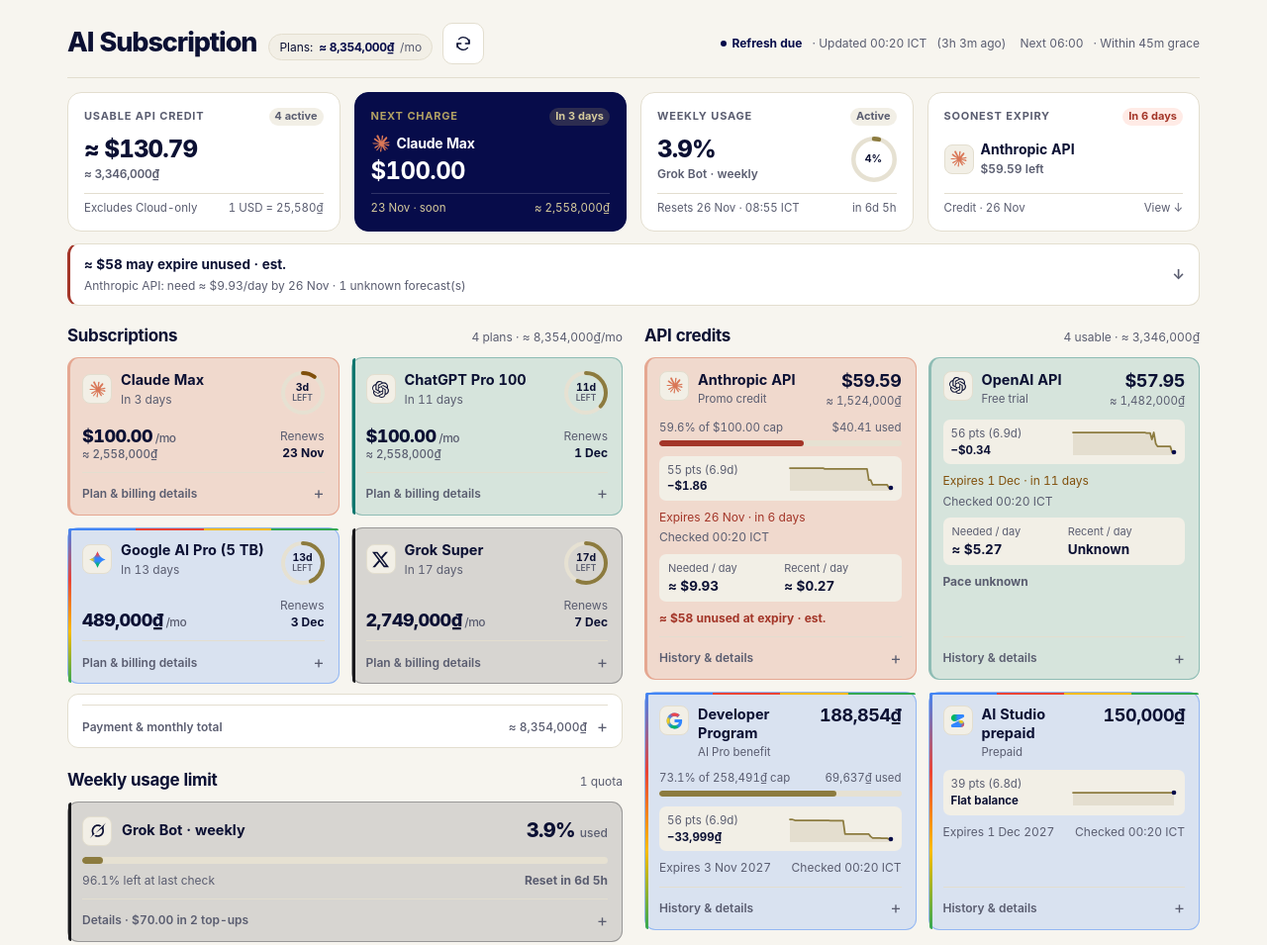
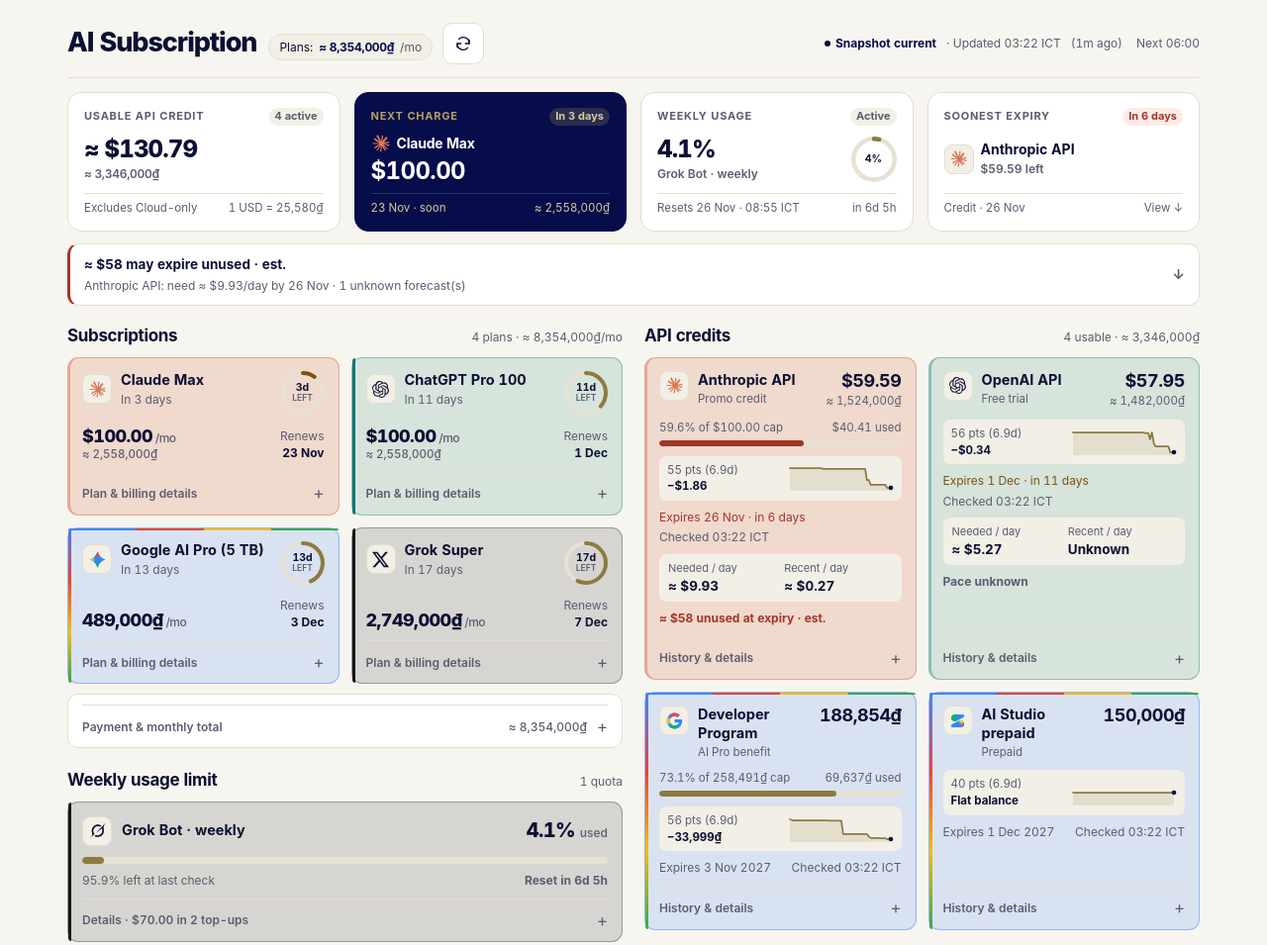
Before and after one commit to hoangtuan3484/goi-ai-4fa7038c, a plain HTML site: page app.html in a window 1280 px wide. Shown: the top 955 px of the page at 99% size. Drawn offline with Linux system fonts and the light colour scheme.

Commit message:
Data refresh 2026-11-20 03:22 ICT

```diff
--- a/app.html
+++ b/app.html
@@ -1019,7 +1019,7 @@ summary::-webkit-details-marker { display: none; }
 <noscript><p class="shell">JavaScript is required to calculate this dashboard.</p></noscript>
 
 <script>var DATA = /* DATA:START */ {
- "updatedAt": "2026-11-20T00:20:00+07:00",
+ "updatedAt": "2026-11-20T03:22:00+07:00",
  "timezone": {
   "offsetHours": 7,
   "label": "ICT"
@@ -1151,12 +1151,8 @@ summary::-webkit-details-marker { display: none; }
     "No refill info yet (Max usually grants $100/mo)"
    ],
    "source": "platform.claude.com billing",
-   "checkedAt": "2026-11-20T00:20:00+07:00",
+   "checkedAt": "2026-11-20T03:22:00+07:00",
    "history": [
-    {
-     "at": "2026-11-13T03:10:00+07:00",
-     "left": 61.45
-    },
     {
      "at": "2026-11-13T06:20:00+07:00",
      "left": 61.45
@@ -1367,6 +1363,10 @@ summary::-webkit-details-marker { display: none; }
     },
     {
      "at": "2026-11-19T21:20:00+07:00",
+     "left": 59.59
+    },
+    {
+     "at": "2026-11-20T00:20:00+07:00",
      "left": 59.59
     }
    ]
@@ -1386,12 +1386,8 @@ summary::-webkit-details-marker { display: none; }
     "Linked to ChatGPT subscription (Personal account)"
    ],
    "source": "platform.openai.com billing",
-   "checkedAt": "2026-11-20T00:20:00+07:00",
+   "checkedAt": "2026-11-20T03:22:00+07:00",
    "history": [
-    {
-     "at": "2026-11-13T03:10:00+07:00",
-     "left": 58.29
-    },
     {
      "at": "2026-11-13T06:20:00+07:00",
      "left": 58.29
@@ -1606,6 +1602,10 @@ summary::-webkit-details-marker { display: none; }
     },
     {
      "at": "2026-11-19T21:20:00+07:00",
+     "left": 57.95
+    },
+    {
+     "at": "2026-11-20T00:20:00+07:00",
      "left": 57.95
     }
    ]
@@ -1623,11 +1623,11 @@ summary::-webkit-details-marker { display: none; }
    "notes": [
     "Google · prepaid credit used directly for the Gemini API key",
     "Topped up Nov 2, 2026 · auto-reload off · Tier: Paid 1",
-    "Nov (1–19): cost ₫131K, savings ₫131K, total ₫0.00",
+    "Nov (1–19): cost ₫132K, savings ₫132K, total ₫0.00",
     "Billing account: My Billing Account"
    ],
    "source": "Google AI Studio billing",
-   "checkedAt": "2026-11-20T00:20:00+07:00",
+   "checkedAt": "2026-11-20T03:22:00+07:00",
    "history": [
     {
      "at": "2026-11-17T09:25:00+07:00",
@@ -1779,6 +1779,10 @@ summary::-webkit-details-marker { display: none; }
     },
     {
      "at": "2026-11-19T12:35:00+07:00",
+     "left": 150000
+    },
+    {
+     "at": "2026-11-20T00:20:00+07:00",
      "left": 150000
     }
    ]
@@ -1798,12 +1802,8 @@ summary::-webkit-details-marker { display: none; }
     "Started Nov 2, 2026 · monthly AI Pro credit, applies across Google Cloud + Maps"
    ],
    "source": "Google Developer Program",
-   "checkedAt": "2026-11-20T00:20:00+07:00",
+   "checkedAt": "2026-11-20T03:22:00+07:00",
    "history": [
-    {
-     "at": "2026-11-13T03:10:00+07:00",
-     "left": 222852.84
-    },
     {
      "at": "2026-11-13T06:20:00+07:00",
      "left": 222852.84
@@ -2018,6 +2018,10 @@ summary::-webkit-details-marker { display: none; }
     },
     {
      "at": "2026-11-19T21:20:00+07:00",
+     "left": 188854.3
+    },
+    {
+     "at": "2026-11-20T00:20:00+07:00",
      "left": 188854.3
     }
    ]
@@ -2038,13 +2042,9 @@ summary::-webkit-details-marker { display: none; }
     "Billing account: My Billing Account"
    ],
    "source": "Google Cloud billing",
-   "checkedAt": "2026-11-20T00:20:00+07:00",
+   "checkedAt": "2026-11-20T03:22:00+07:00",
    "history": [
     {
-     "at": "2026-11-13T03:10:00+07:00",
-     "left": 7754701
-    },
-    {
      "at": "2026-11-13T06:20:00+07:00",
      "left": 7754701
     },
@@ -2254,6 +2254,10 @@ summary::-webkit-details-marker { display: none; }
     },
     {
      "at": "2026-11-19T21:20:00+07:00",
+     "left": 7754701
+    },
+    {
+     "at": "2026-11-20T00:20:00+07:00",
      "left": 7754701
     }
    ]
@@ -2264,7 +2268,7 @@ summary::-webkit-details-marker { display: none; }
    "id": "grokbot",
    "name": "Grok Bot · weekly",
    "logo": "grokbot",
-   "usedPct": 3.9,
+   "usedPct": 4.1,
    "resetsAt": "2026-11-26T08:55:00+07:00",
    "topUps": [
     {
@@ -2282,11 +2286,11 @@ summary::-webkit-details-marker { display: none; }
    ],
    "notes": [
     "Weekly limit (Super plan) · shared with other apps on the plan · last reset Nov 19 08:55; next Nov 26 08:55",
-    "Extra credit is separate from the Super plan; its remaining $ balance is only visible in Grok Bot › Settings › Usage & Billing — send a screenshot to update",
+    "Extra credit is separate from the Super plan; remaining balance $46.62 per the Grok Bot usage report (also in Grok Bot › Settings › Usage & Billing)",
     "Logo: Grok Bot monogram (no official SVG)"
    ],
    "source": "Grok Bot usage settings",
-   "checkedAt": "2026-11-20T00:20:00+07:00"
+   "checkedAt": "2026-11-20T03:22:00+07:00"
   }
  ],
  "deadlines": [
```
